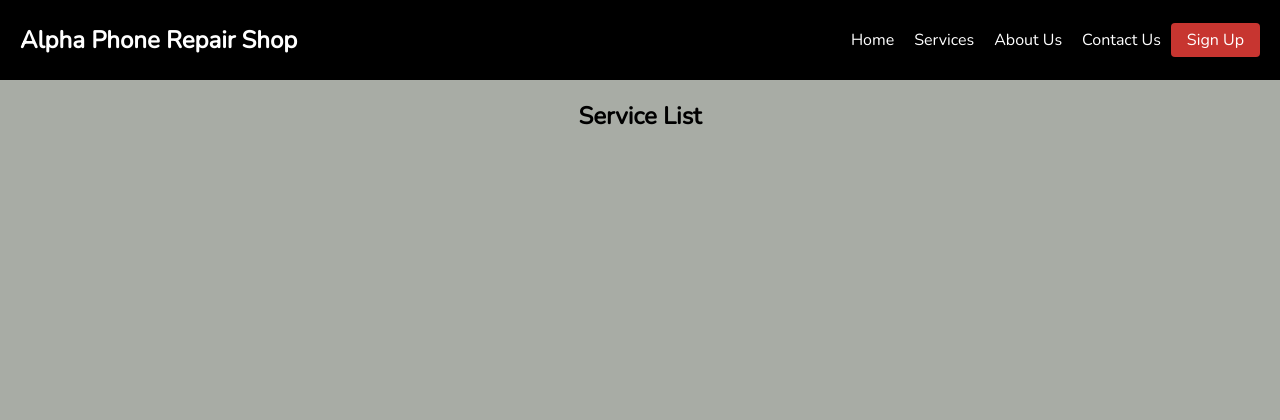
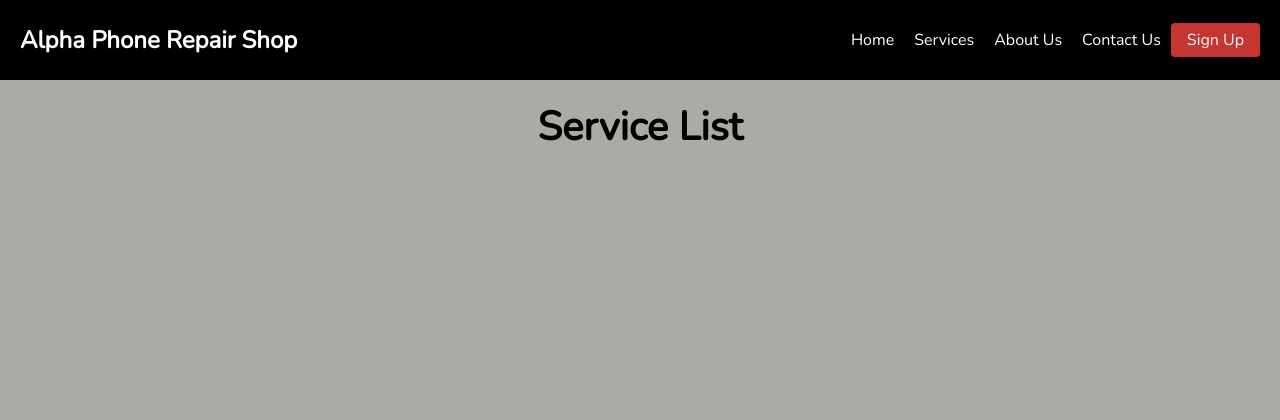
Before and after one commit to amcoolalphonce/PhoneRepairShop, a Django app: template store/templates/store/index.html in a window 1280 px wide. Shown: the top 420 px of the page. Run offline with Django 3.2, Linux system fonts and the light colour scheme; the template is opened without the code that fills it, so the values that code supplies are empty.

Commit message:
Update style.css

```diff
--- a/store/static/style.css
+++ b/store/static/style.css
@@ -72,7 +72,7 @@ body{
 }
 
 .card strong {
-        font-size: 18px;
+        font-size: 22px;
         display: block;
 
 }
@@ -80,6 +80,7 @@ body{
         max-width: 200px;
         height: auto;
         margin-top: 10px;
+        border-radius: 45%;
 }
 .card p {
         margin-top: 10px;
@@ -91,6 +92,6 @@ body{
 }
 .service_list{
         text-align: center;
-        font-size: 24px;
+        font-size: 40px;
         margin-top: 20px;
 }
```
